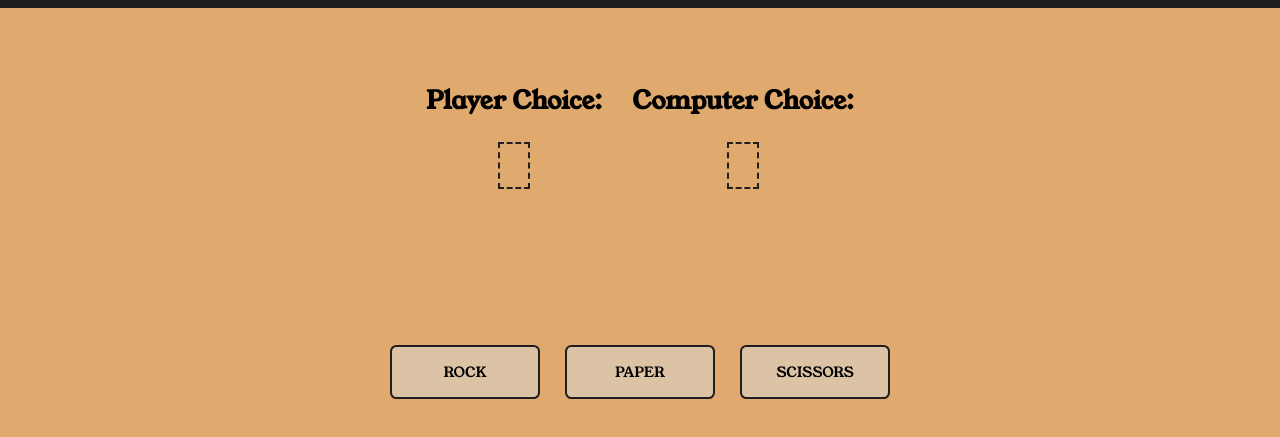
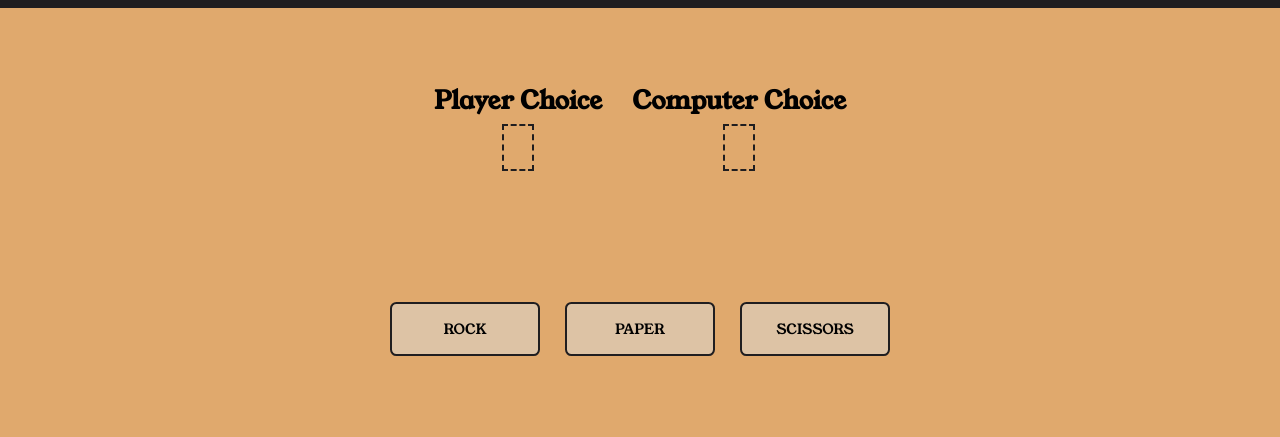
Before and after one commit to EyeIgnite/Rock-Paper-Scissors, a plain HTML site: page index.html in a window 1280 px wide. Shown: the part 137-574 px from the top of the page. Drawn offline with Linux system fonts and the light colour scheme.

Commit message:
alter positions slightly

```diff
--- a/index.html
+++ b/index.html
@@ -17,14 +17,12 @@
       </div>
       <div class="choices">
         <div id="player-choice">
-          <h3>Player Choice:</h3>
-          <br>
+          <h3>Player Choice</h3>
           <br>
           <span id="choice-item1"></span>
         </div>
         <div id="computer-choice">
-          <h3>Computer Choice:</h3>
-          <br>
+          <h3>Computer Choice</h3>
           <br>
           <span id="choice-item2"></span>
         </div>
--- a/styles.css
+++ b/styles.css
@@ -58,7 +58,7 @@ button:hover {
 .buttons {
   display: flex;
   gap: 25px;
-  margin: 150px 0 30px;
+  margin: 125px 0 30px;
 }
 
 .rock,
```
